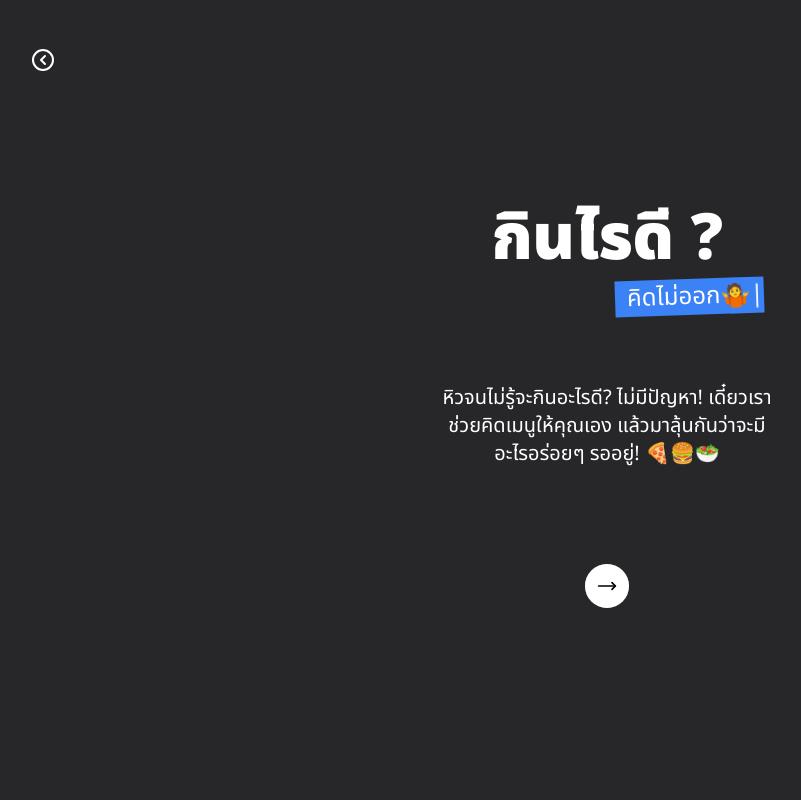
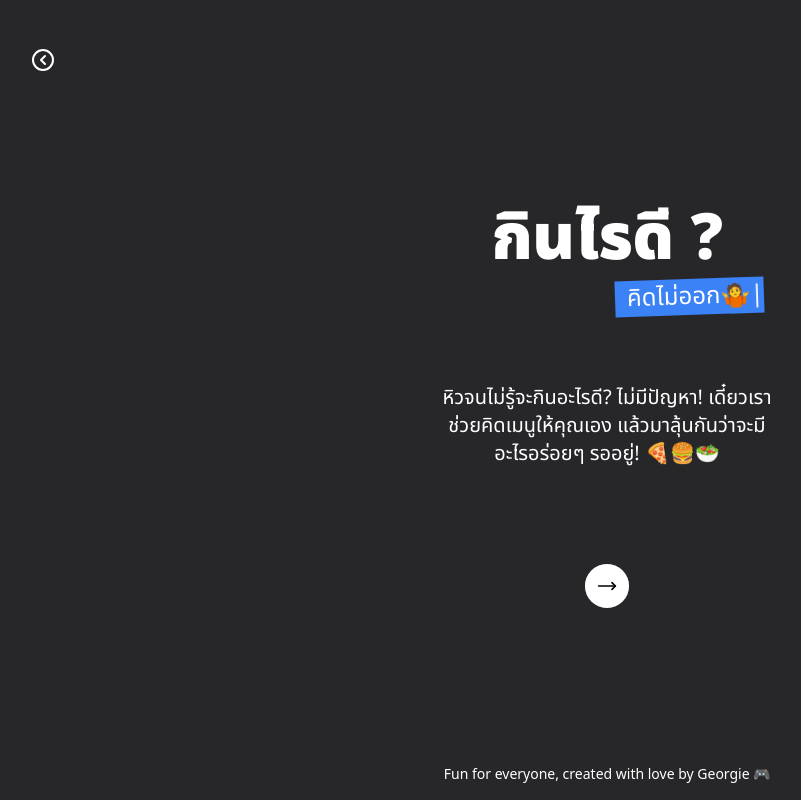
Before and after one commit to tharitm/gin-rai-dee, a Next.js app: page / in a window 1280 px wide. Shown: the whole page, without its empty margins (33-834 px from the left). Built offline with nearby package versions, Linux system fonts and the light colour scheme.

Commit message:
add credit , fix layout

```diff
--- a/app/globals.css
+++ b/app/globals.css
@@ -60,37 +60,28 @@
 }
 
 @layer base {
-  * {
-    @apply border-border;
-  }
-
   *,
   *::before,
   *::after {
     box-sizing: border-box;
   }
 
+  * {
+    margin: 0;
+  }
+
+  html,
   body {
-    /* @apply bg-background text-foreground; */
-    user-select: none;
-    display: block;
+    height: 100%;
+  }
+
+  body {
+    height: 100%;
+    line-height: 1.5;
+    overflow-y: auto;
   }
 
   body::-webkit-scrollbar {
     display: none;
   }
 }
-
-@keyframes ripple {
-  0% {
-    background-position: 0% 50%;
-  }
-
-  50% {
-    background-position: 100% 50%;
-  }
-
-  100% {
-    background-position: 0% 50%;
-  }
-}
--- a/app/layout.tsx
+++ b/app/layout.tsx
@@ -1,12 +1,11 @@
 import type { Metadata } from "next";
 import { IBM_Plex_Sans_Thai, Noto_Sans_Thai } from "next/font/google";
 import "./globals.css";
-import Hero from "@/components/Hero";
 
 const font = Noto_Sans_Thai({ subsets: ["thai"], weight: ['400', '500', '600', '700', '800', '900'] });
 
 export const metadata: Metadata = {
-  title: "Createdividerxt App",
+  title: "Gin Rai Dee ?",
   description: "Generated by create next app",
 };
 
@@ -21,6 +20,11 @@ export default function RootLayout({
         <div className="min-h-screen flex flex-col flex-shrink-0">
           {children}
         </div>
+        <div className="fixed bottom-0 left-0 w-full text-white py-4 text-center text-sm font-sans">
+          <a href="https://github.com/tharitm" className="hover:underline">
+            Fun for everyone, created with love by Georgie 🎮
+          </a>
+        </div>
       </body>
     </html>
   );
```
